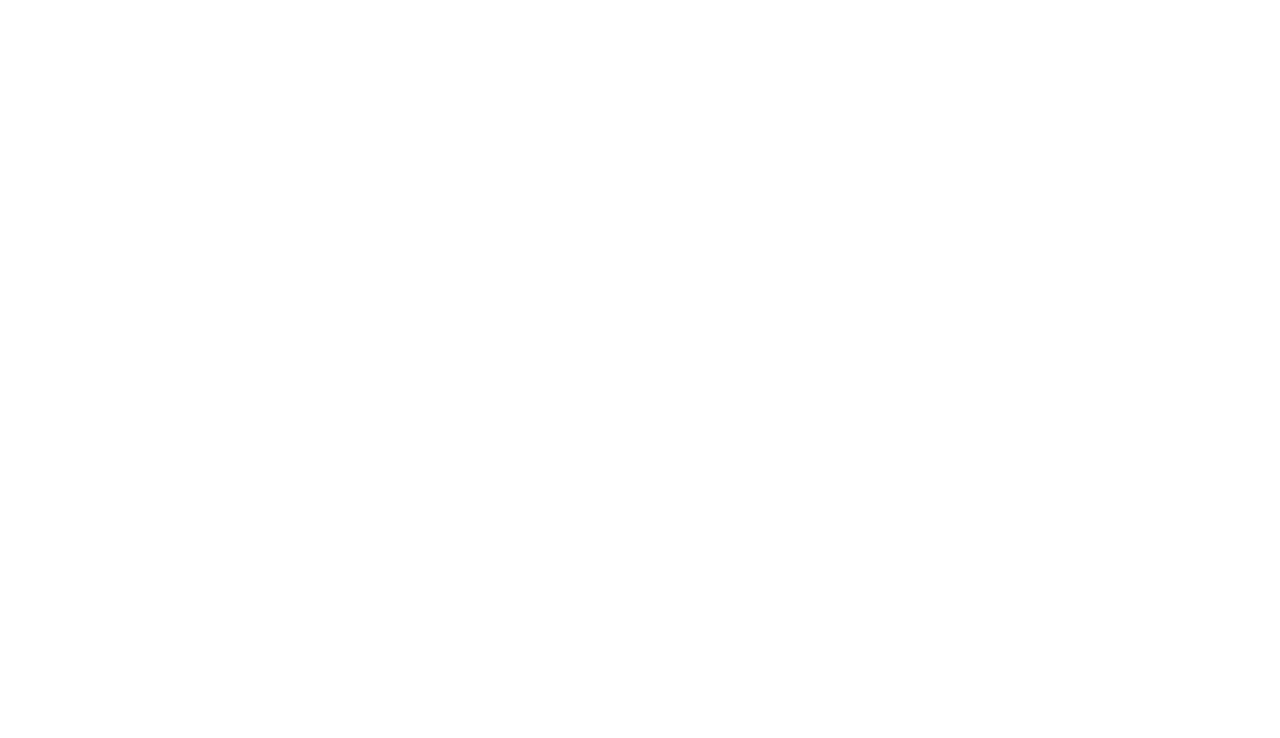
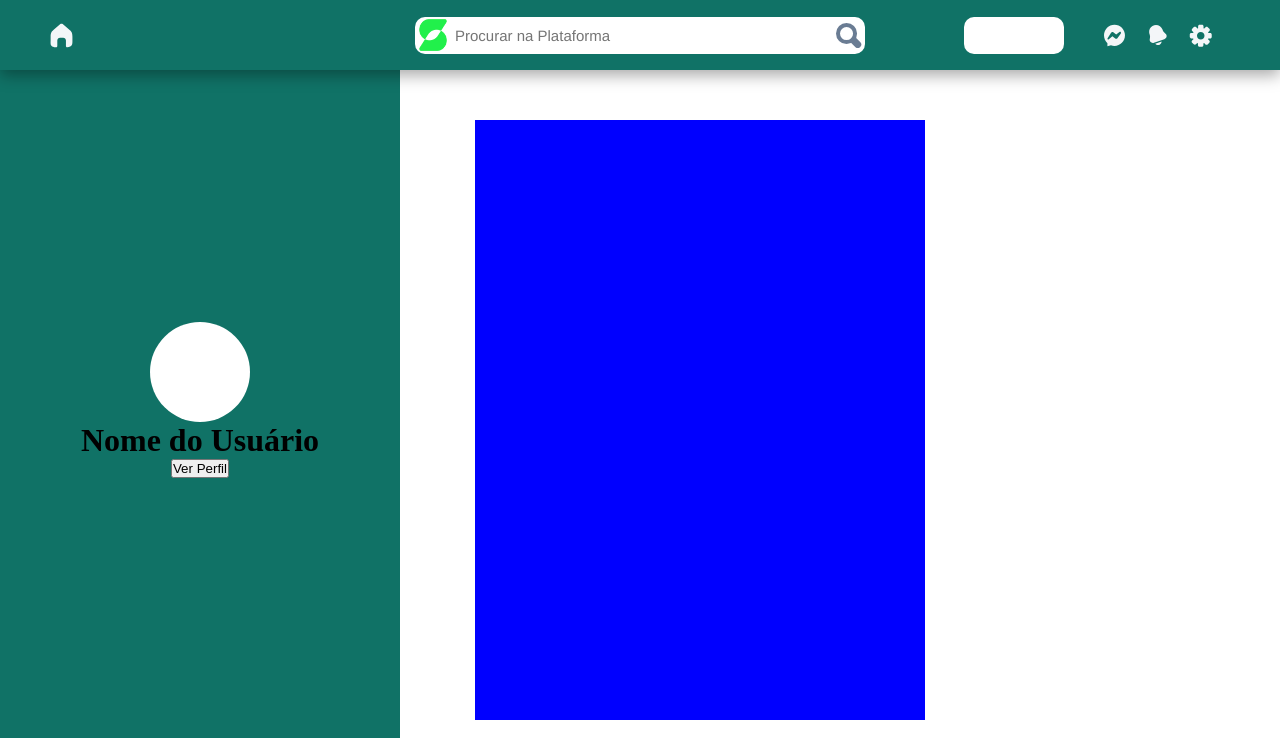
Before and after one commit to regiszaum/projeto-solutinhos, a Vue app: page / in a window 1280 px wide. Before the commit this address had no page. Shown: the top 738 px of the page. Built offline with nearby package versions, Linux system fonts and the light colour scheme.

Commit message:
soluti.svg

```diff
--- a/src/components/screens/TelaEditarUsuario.vue
+++ b/src/components/screens/TelaEditarUsuario.vue
@@ -1,4 +1,5 @@
 <template>
+  <NavBar/>
   <div class="page-wrapper">
     <div class="form-wrapper">
       <form autocomplete="off" action="" class="form">
@@ -17,8 +18,8 @@
           <h3>Nome de usuário</h3>
         </div>
         <div id="item_4" class="box">
-          <input name="name" v-model="name" autocomplete="off" type="text">
-          <input name="username" v-model="username" autocomplete="off"  type="text">
+          <input name="name" v-model="name" autocomplete="off" type="text" placeholder="Digite seu Nome">
+          <input name="username" v-model="username" autocomplete="off"  type="text" placeholder="Digite seu Nome de Usuário">
         </div>
 
         <div id="item_5" class="box">
@@ -27,9 +28,9 @@
           <h3>Repita a senha</h3>
         </div>
         <div id="item_6" class="box">
-          <input type="email">
-          <input type="password" autocomplete="off" >
-          <input type="password" autocomplete="off" >
+          <input name="email" type="email" placeholder="Digite seu e-mail">
+          <input name="senha" type="password" autocomplete="off" placeholder="Digite sua Nova Senha">
+          <input name="rsenha" type="password" autocomplete="off" placeholder="Repita sua Nova Senha">
         </div>
 
         <div id="item_7" class="box">
@@ -42,6 +43,13 @@
 </template>
 
 <script>
+import NavBar from '../shared/NavBar.vue'
+
+export default {
+  components:{
+    NavBar
+  }
+}
 
 </script>
 
@@ -63,6 +71,7 @@
     padding: 8px 6px;
 
     color: black;
+    font-weight: 400;
   }
 
   .page-wrapper{
@@ -74,8 +83,8 @@
   .form-wrapper{
     margin-top: 120px;
 
-    width: 450px;
-    height: 480px;
+    width: 600px;
+    height: 520px;
 
     border-radius: 15px;
     box-shadow: rgba(0, 0, 0, 0.35) 0px 5px 15px;
@@ -182,19 +191,16 @@
 
     background-color: var(--verde);
 
-    width: 115px;
+    width: 160px;
     border: none;
     border-radius: 20px;
     box-sizing: border-box;
     padding: 7px 2px;
+
+    cursor: pointer;
   }
 
   .form #item_7 button:hover {
     background-color: var(--verde-hover);
   }
-
-  .box{
-    width: 100px;
-    height: 80px;
-  }
 </style>
--- a/src/components/screens/TelaTimeline.vue
+++ b/src/components/screens/TelaTimeline.vue
@@ -0,0 +1,56 @@
+<template>
+  <div>
+    <NavBar/>
+    <ProfileCatalog/>
+
+    <div class="content">
+      <div v-for="el in array" :key="el" class="box">
+
+      </div>
+    </div>
+  </div>
+</template>
+
+<script>
+
+import ProfileCatalog from '../shared/ProfileCatalog.vue'
+import NavBar from '../shared/NavBar.vue'
+
+export default{
+  components: {
+    ProfileCatalog,
+    NavBar
+  },
+  data(){
+    return{
+      array: [1,2,3,4,5,6,7,8,9,10,11,12,13,14,15,16,17,18,19,20]
+    }
+  }
+}
+
+</script>
+
+<style scoped>
+  .content{
+    position: relative;
+    top: 100px;
+    left: 450px;
+
+    display: flex;
+    flex-direction: column;
+    align-items: center;
+    justify-content: center;
+
+    width: 500px;
+    height: auto;
+  }
+
+  .box {
+    margin-top: 20px;
+
+    width: 450px;
+    height: 600px;
+
+    background-color: blue;
+  }
+</style>
--- a/src/components/shared/NavBar.vue
+++ b/src/components/shared/NavBar.vue
@@ -1,17 +1,18 @@
 <template>
   <div class="nav-bar">
     <div class="item_1">
-      <div class="nav-bar-home-button">
-        <img  id="home_icon" src="../../assets/icons/home_logo.svg" alt="">
-
-        <hr id="hover-line">
-      </div>
-
+      <router-link to="/">
+        <div class="nav-bar-home-button">
+          <img  id="home_icon" src="../../assets/icons/home_logo.svg" alt="">
+          <hr id="hover-line">
+        </div>
+      </router-link>
     </div>
 
     <div class="item_2">
-      <div class="nav-bar-search-bar">
-        <img id="soluti_logo" src="../../assets/images/logo.png" alt="soluti_logo">
+      <div class="nav-bar-search-bar-wrapper">
+        <input placeholder="Procurar na Plataforma" type="text" class="nav-bar-search-bar">
+        <img id="soluti_logo" src="../../assets/images/logo.png" alt="logo">
         <img id="search_icon" src="../../assets/icons/search_icon.svg" alt="search_icon">
       </div>
     </div>
@@ -27,10 +28,28 @@
 </template>
 
 <script>
+export default{
 
+}
 </script>
 
 <style scoped>
+  @media screen and (max-width: 1000px){
+    .item_2 .nav-bar-search-bar-wrapper{
+      display: none;
+    }
+  }
+
+  * {
+    font-family: 'Franklin Gothic Medium', 'Arial Narrow', Arial, sans-serif;
+    font-size: 15px;
+    font-weight: bold;
+  }
+
+  input:focus::placeholder {
+    color: transparent;
+  }
+
   .nav-bar {
     position: fixed;
 
@@ -47,6 +66,10 @@
     height: 70px;
 
     background-color: var(--verde-escuro);
+
+    box-shadow: rgba(0, 0, 0, 0.35) 0px 5px 15px;
+
+    z-index: 2;
   }
 
   .nav-bar > * {
@@ -91,7 +114,11 @@
     display: none;
   }
 
-  .item_2 .nav-bar-search-bar {
+  .item_2 .nav-bar-search-bar-wrapper{
+    position: relative;
+  }
+
+  .item_2 .nav-bar-search-bar-wrapper .nav-bar-search-bar {
     display: flex;
     align-items: center;
     justify-content: space-between;
@@ -100,17 +127,30 @@
     height: 37px;
 
     border-radius: 10px;
+    border: none;
+
+    box-sizing: border-box;
+    padding: 5px 40px;
 
     background-color: white;
+
+    font-weight: 400;
   }
 
   .item_2 #soluti_logo{
+    position: absolute;
+    top: -7px;
+
     margin-left: -7px;
     width: auto;
     height: 50px;
   }
 
   .item_2 #search_icon{
+    position: absolute;
+    top: 6px;
+    right: 0px;
+
     margin-right: 3px;
   }
 
@@ -144,6 +184,4 @@
   .nav-bar-right-content .nav-bar-right-content_icon{
     margin-left: 20px;
   }
-
-
 </style>
--- /dev/null
+++ b/src/components/shared/ProfileCatalog.vue
@@ -0,0 +1,49 @@
+<template>
+  <div class="catalog-wrapper">
+    <div class="catalog-profile-info">
+      <div id="proile-pic-wrapper"></div>
+      <h1>Nome do Usuário</h1>
+      <button>Ver Perfil</button>
+    </div>
+    <div>
+    </div>
+  </div>
+</template>
+
+<script>
+
+</script>
+
+<style scoped>
+ .catalog-wrapper{
+   position: fixed;
+
+   display: flex;
+   flex-direction: column;
+   align-items: center;
+   justify-content: center;
+
+   width: 400px;
+   height: 100vh;
+
+   background: var(--verde-escuro);
+
+   z-index: -1;
+  }
+
+  .catalog-profile-info{
+    display: flex;
+    flex-direction: column;
+    align-items: center;
+    justify-content: center;
+  }
+
+  #proile-pic-wrapper{
+    width: 100px;
+    height: 100px;
+
+    background-color: var(--branco);
+
+    border-radius: 50px;
+  }
+</style>
--- a/src/routes/index.js
+++ b/src/routes/index.js
@@ -1,8 +1,14 @@
 import { createRouter, createWebHistory } from 'vue-router'
 import Login from '../components/screens/TelaLogin.vue'
 import TelaEditarUsuario from '../components/screens/TelaEditarUsuario.vue'
+import TelaTimeline from '../components/screens/TelaTimeline.vue'
 
 const routes = [
+    {
+      path: '/',
+      name: 'TimeLine',
+      component: TelaTimeline
+    },
     {
       path: '/login',
       name: 'Index',
```
Also changed, not shown: src/assets/images/logo.svg (added), src/components/screens/TelaLogin.vue (line endings or trailing spaces).
